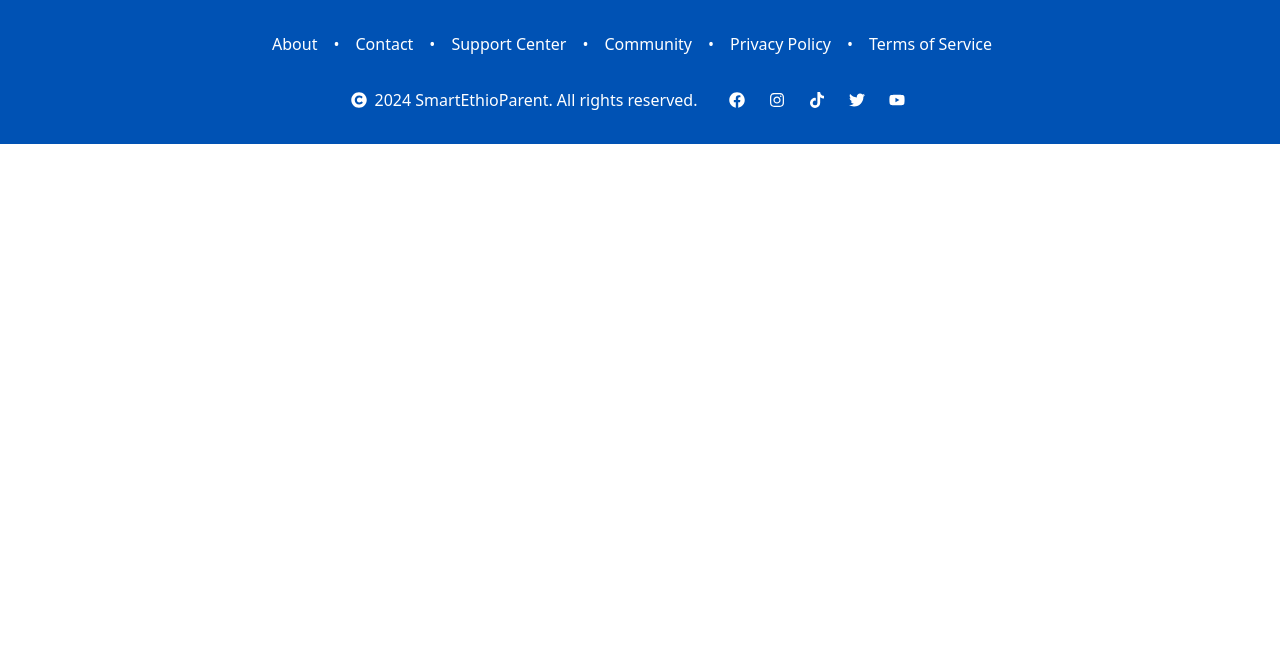
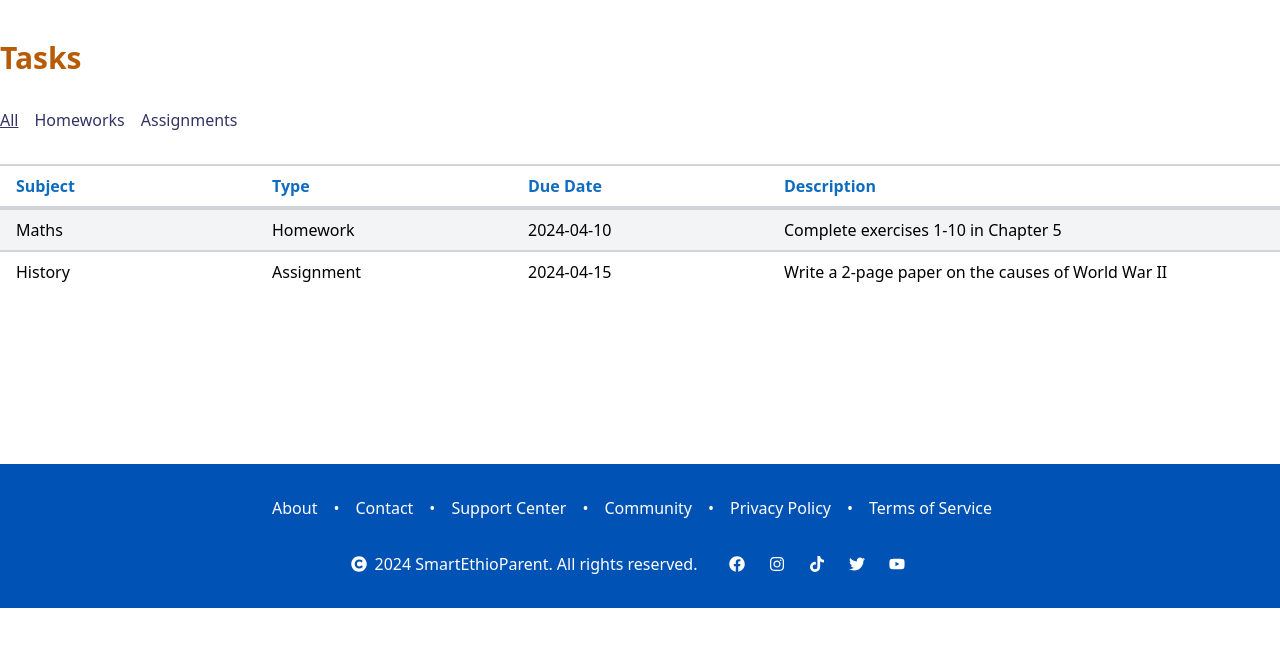
Before and after one commit to samson-16/smartethioparent, a React (Vite) app: page / in a window 1280 px wide. Shown: the top 646 px of the page. Built offline with nearby package versions, Linux system fonts and the light colour scheme.

Commit message:
Create Task.jsx

```diff
--- a/src/App.jsx
+++ b/src/App.jsx
@@ -1,9 +1,11 @@
 import "./App.css";
+import Task from "./Task";
 import Footer from "./Footer";
 
 function App() {
   return (
     <div>
+      <Task />
       <Footer />
     </div>
   );
--- /dev/null
+++ b/src/Task.jsx
@@ -0,0 +1,82 @@
+import { useState } from "react";
+
+const Task = () => {
+  const [filter, setFilter] = useState("All");
+
+  const tasks = [
+    {
+      id: 1,
+      subject: "Maths",
+      type: "Homework",
+      dueDate: "2024-04-10",
+      description: "Complete exercises 1-10 in Chapter 5",
+    },
+    {
+      id: 2,
+      subject: "History",
+      type: "Assignment",
+      dueDate: "2024-04-15",
+      description: "Write a 2-page paper on the causes of World War II",
+    },
+  ];
+
+  const filteredTasks =
+    filter === "All" ? tasks : tasks.filter((task) => task.type === filter);
+
+  return (
+    <div className="container h-96 mx-auto my-10">
+      <h1 className="text-3xl font-bold mb-8 text-[#B85B05]">Tasks</h1>
+      <div className="flex space-x-4 mb-8">
+        <h2
+          className={`cursor-pointer ${filter === "All" ? "underline" : ""} text-[#333366]`}
+          onClick={() => setFilter("All")}
+        >
+          All
+        </h2>
+        <h2
+          className={`cursor-pointer ${filter === "Homework" ? "underline" : ""} text-[#333366]`}
+          onClick={() => setFilter("Homework")}
+        >
+          Homeworks
+        </h2>
+        <h2
+          className={`cursor-pointer ${filter === "Assignment" ? "underline" : ""} text-[#333366]`}
+          onClick={() => setFilter("Assignment")}
+        >
+          Assignments
+        </h2>
+      </div>
+      <table className="table-fixed w-full">
+        <thead className="border-t-2 border-b-4 border-gray-300">
+          <tr>
+            <th className="w-1/4 px-4 py-2 text-[#0F6CBF] text-left">
+              Subject
+            </th>
+            <th className="w-1/4 px-4 py-2 text-[#0F6CBF] text-left">Type</th>
+            <th className="w-1/4 px-4 py-2 text-[#0F6CBF] text-left">
+              Due Date
+            </th>
+            <th className="w-1/2 px-4 py-2 text-[#0F6CBF] text-left">
+              Description
+            </th>
+          </tr>
+        </thead>
+        <tbody>
+          {filteredTasks.map((task, index) => (
+            <tr
+              key={task.id}
+              className={`${index % 2 === 0 ? "bg-gray-100" : "bg-white"} hover:bg-gray-200 border-gray-300 border-t-2`}
+            >
+              <td className="px-4 py-2">{task.subject}</td>
+              <td className="px-4 py-2">{task.type}</td>
+              <td className="px-4 py-2">{task.dueDate}</td>
+              <td className="px-4 py-2">{task.description}</td>
+            </tr>
+          ))}
+        </tbody>
+      </table>
+    </div>
+  );
+};
+
+export default Task;
```
